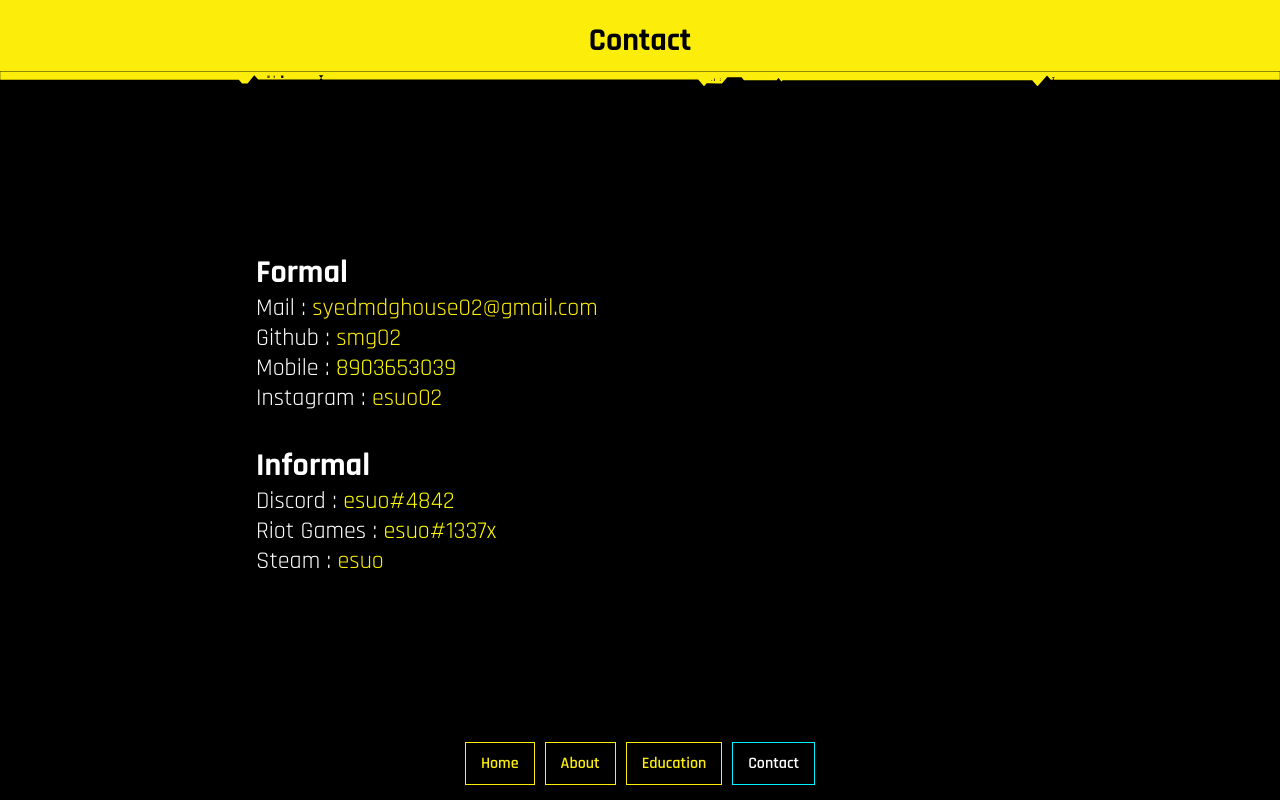
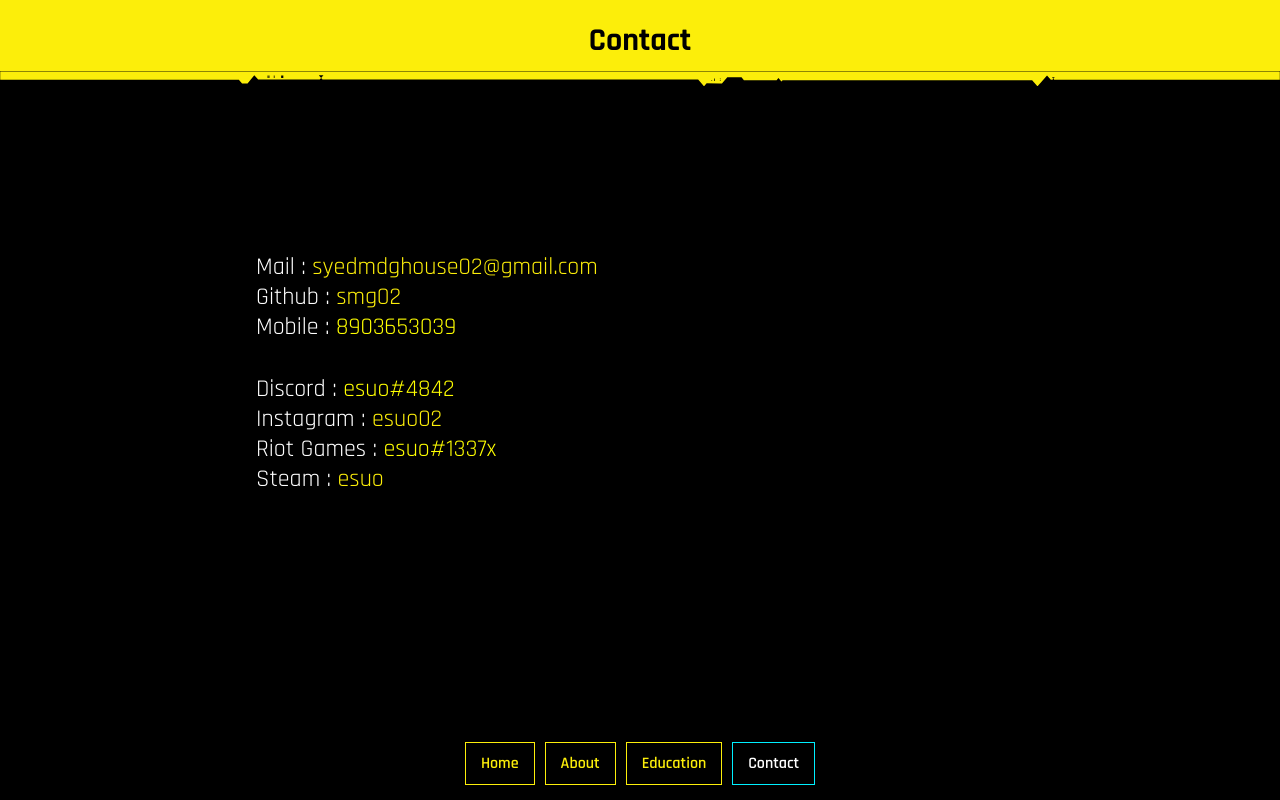
Before and after one commit to smg02/portfolio-assignment, a plain HTML site: page contact.html in a window 1280 px wide. Drawn offline with Linux system fonts and the light colour scheme; a script that the page names is missing; a web font is replaced by a local one.

Commit message:
Update contact.html

```diff
--- a/contact.html
+++ b/contact.html
@@ -37,15 +37,13 @@
     </div> -->
     <div class="content con">
     <div class="con">
-        <h3>Formal</h3>
         <p>Mail : <a href="mailto:syedmdghouse02@gmail.com" target="_blank">syedmdghouse02@gmail.com</a></p>
         <p>Github : <a href="https://github.com/smg02" target="_blank">smg02</a></p>
         <p>Mobile : <span>8903653039</span></p>
-        <p>Instagram : <a href="https://www.instagram.com/esuo02/" target="_blank">esuo02</a></p>
     </div>
     <div class="con">
-        <h3>Informal</h3>
         <p>Discord : <span>esuo#4842</span></p>
+        <p>Instagram : <a href="https://www.instagram.com/esuo02/" target="_blank">esuo02</a></p>
         <p>Riot Games : <span>esuo#1337x</span></p>
         <p>Steam : <a href="https://steamcommunity.com/profiles/76561198981500206">esuo</a></p>
     </div>
```
